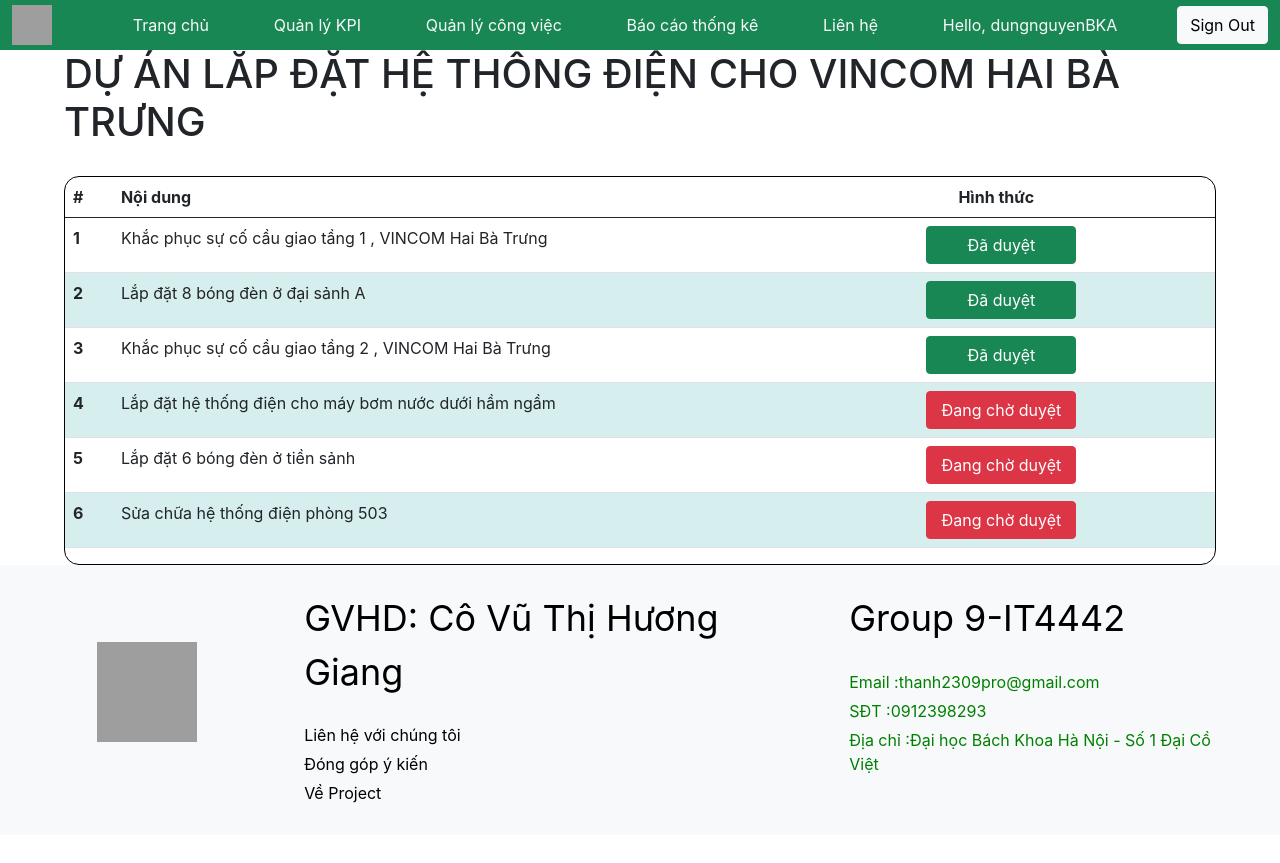
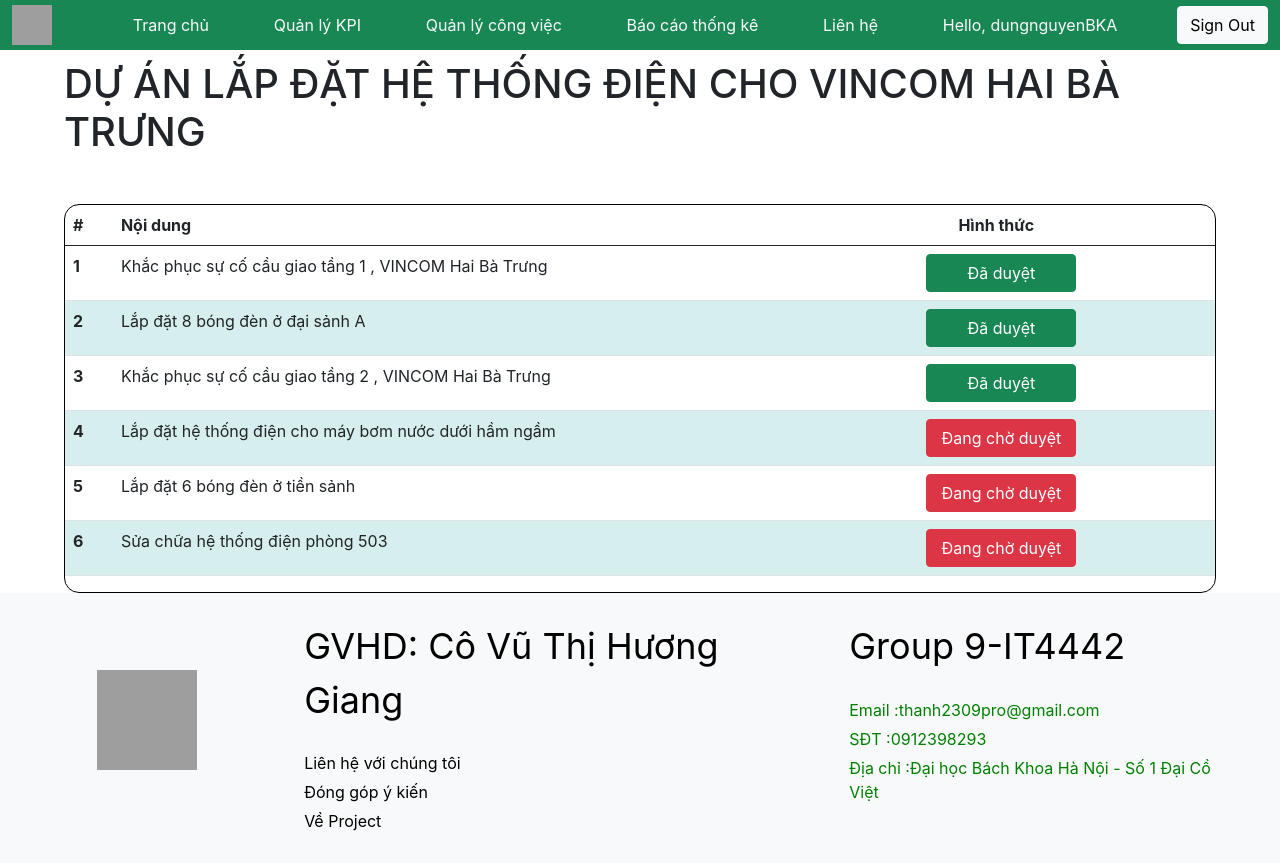
Before and after one commit to dungnguyenBKA/user-interface-hedspi-2022, a React (Create React App) app: page /foreman in a window 1280 px wide. Both pictures are taken after a click on the button "LOGIN WITH USER TEST: DUNGNGUYENBKA". Before the commit the page ends 835 px from the top, so only its background shows below. Built offline with nearby package versions, Linux system fonts and the light colour scheme; grey boxes are pictures that could not be loaded.

Commit message:
git commit fix ui

```diff
--- a/src/pages/ForemanManage/foreman.css
+++ b/src/pages/ForemanManage/foreman.css
@@ -1,6 +1,6 @@
 .foreman-header{
-    padding-left: 5%;
-    padding-right: 5%;
+    padding: 10px 5%;
+    margin-bottom: 10px;
 }
 
 #work-content{
```
